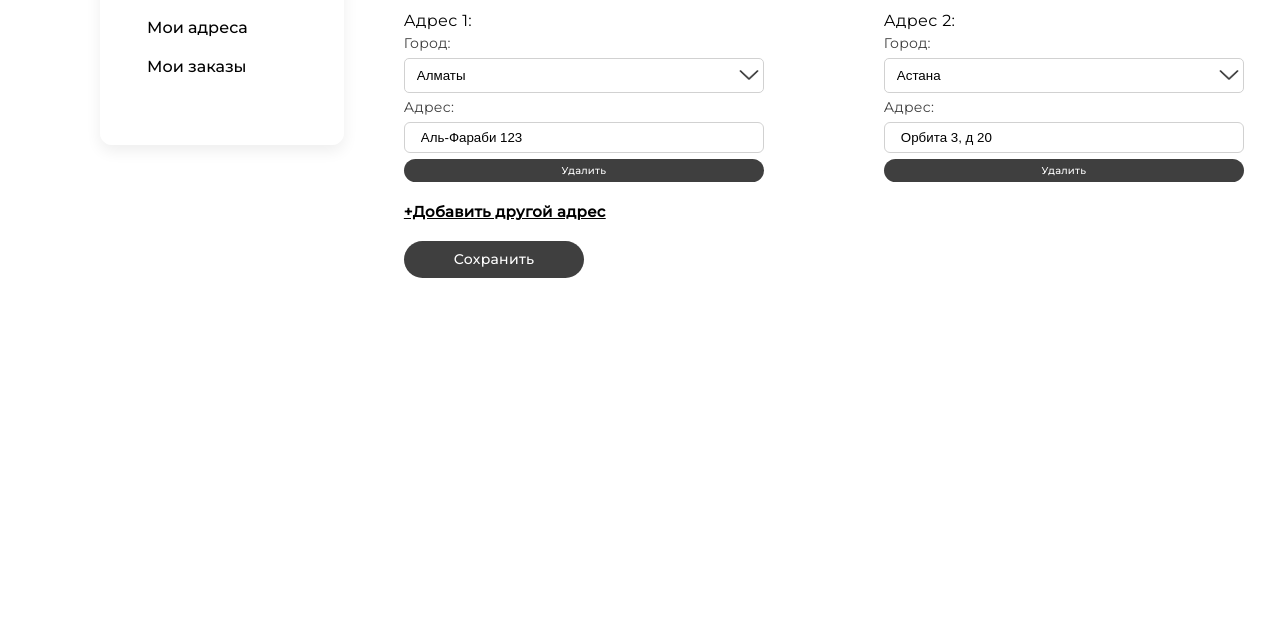
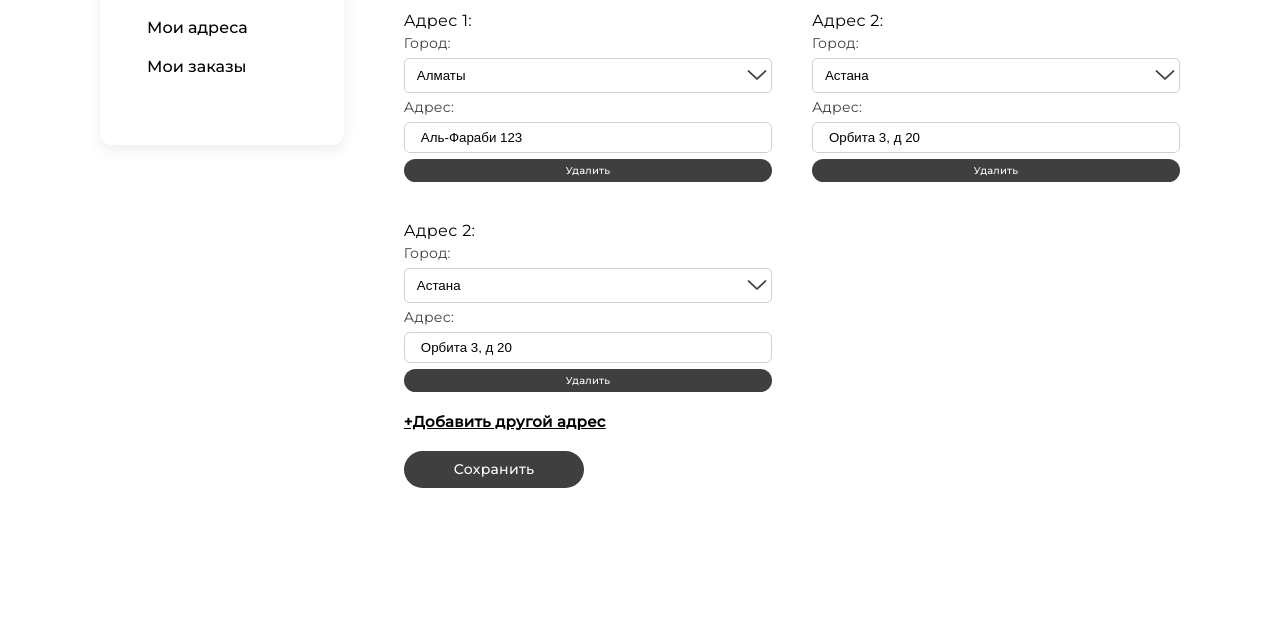
Before and after one commit to Sanzhar09/Projects, a plain HTML site: page myAddress.html in a window 1280 px wide. Shown: the part 180-800 px from the top of the page. Drawn offline with Linux system fonts and the light colour scheme.

Commit message:
feat: main css

```diff
--- a/assets/styles/main.css
+++ b/assets/styles/main.css
@@ -1604,8 +1604,9 @@ ul {
     color: rgba(0, 0, 0, 1);
 }
 .cabinet-profile-blocks {
-    display: flex;
-    gap: 120px;
+    display: grid;
+    gap: 40px;
+    grid-template-columns: 1fr 1fr;
 }
 .profile-second-data {
     display: flex;
--- a/myAddress.html
+++ b/myAddress.html
@@ -68,6 +68,19 @@
                                     <label class="city-label">Адрес:</label>
                                     <input class="address-input" type="text" id="address-1" value="Аль-Фараби 123" required name="address_0_address">
                                     <button class="delete-address" type="button" onclick="deleteAddress(0)">Удалить</button>
+                                </div>
+                                <div class="address-second-data">
+                                    <label for="address-2">Адрес 2:</label>
+                                    <div class="basket-form-block">
+                                        <label class="city-label">Город:</label>
+                                        <select class="basket-method-content" required name="address_1_city">
+                                            <option class="basket-method-desc" value="Almaty">Алматы</option>
+                                            <option class="basket-method-desc" value="Astana" selected>Астана</option>
+                                        </select>
+                                    </div>
+                                    <label class="city-label">Адрес:</label>
+                                    <input class="address-input" type="text" id="address-2" value="Орбита 3, д 20" required name="address_1_address">
+                                    <button class="delete-address" type="button" onclick="deleteAddress(1)">Удалить</button>
                                 </div>
                                 <div class="address-second-data">
                                     <label for="address-2">Адрес 2:</label>
```
